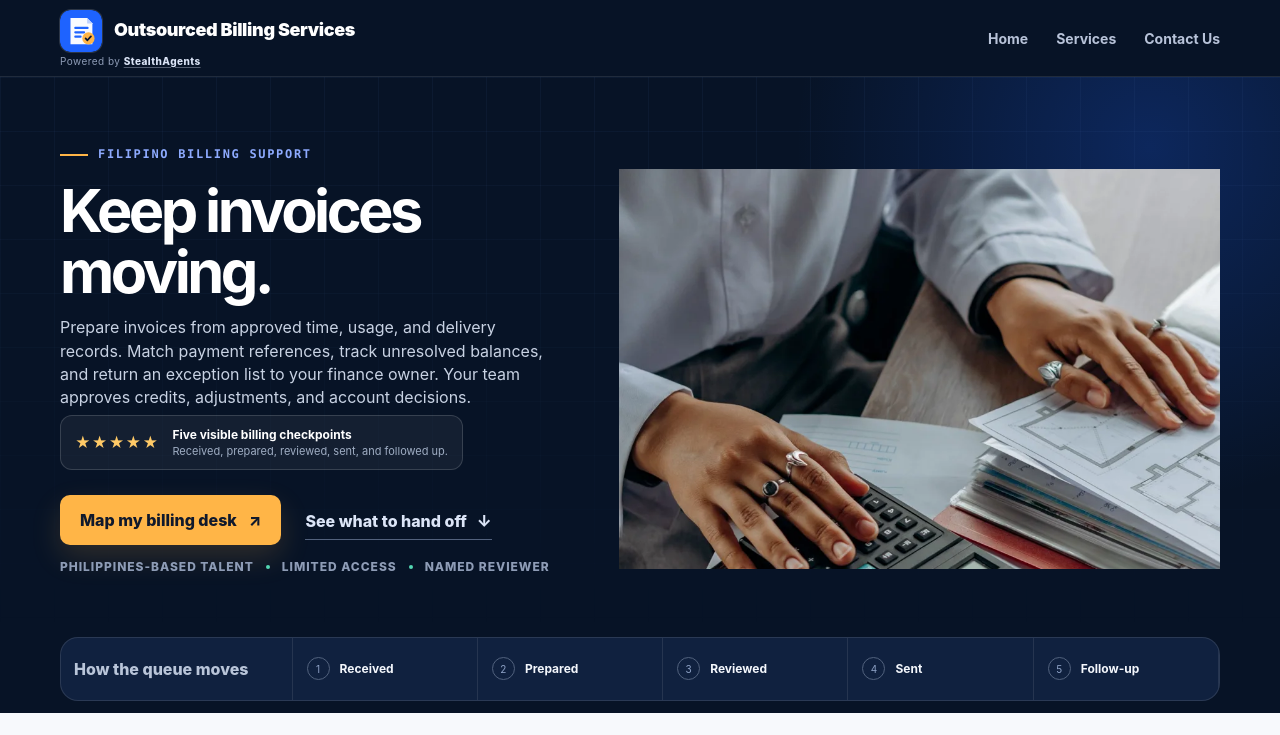
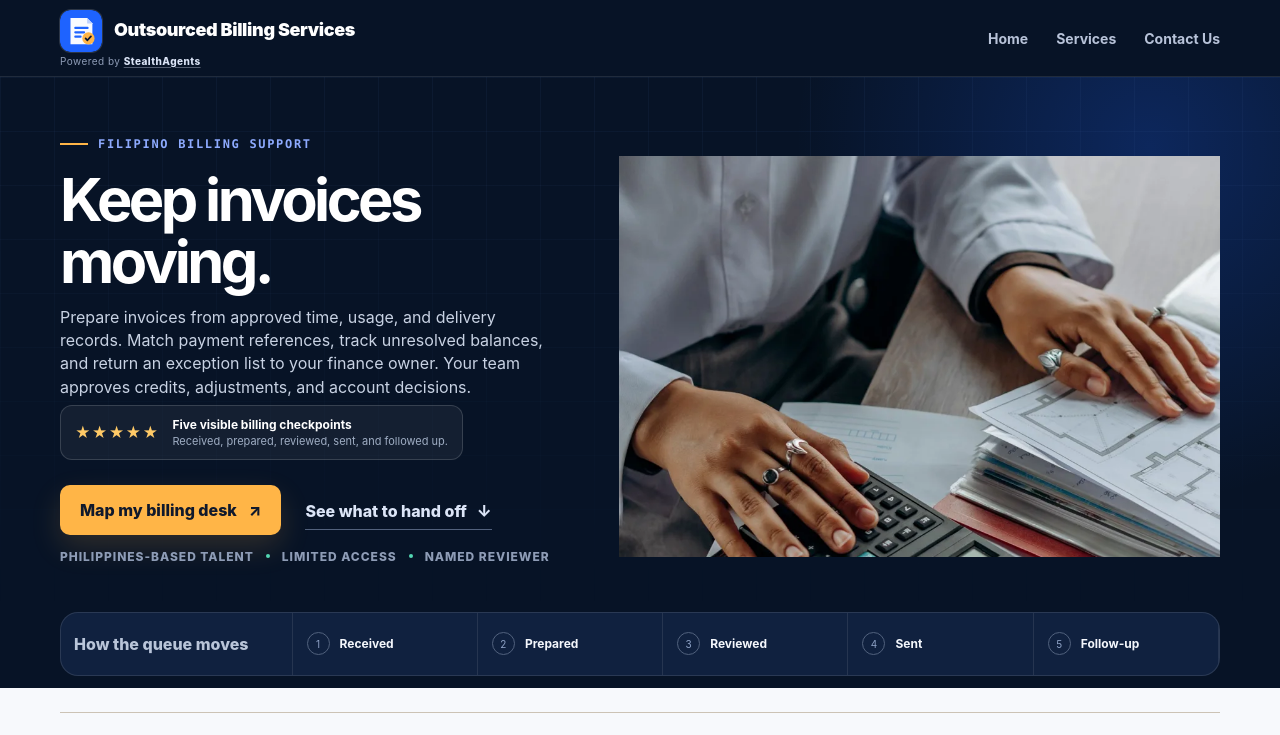
Before and after one commit to coolifystealthagents/outsourcedbillingservices, a Next.js app: page / in a window 1280 px wide. Shown: the top 735 px of the page. Built offline with nearby package versions, Linux system fonts and the light colour scheme.

Commit message:
Remove stacked hero padding and empty space inside billing homepage cards

```diff
--- a/app/field-design.css
+++ b/app/field-design.css
@@ -102,3 +102,5 @@ main .field-frame{min-height:0;max-height:none;background:transparent}
 @media(max-width:780px){.billing-home .workflow-strip{gap:0}.billing-home .workflow-strip>div:last-child:nth-child(even){grid-column:1/-1}.billing-home .workflow-strip>div{min-height:44px}.billing-home .gi-proof{padding:18px;margin-block:24px}}
 
 .service-detail .service-hero .eyebrow,.service-detail .service-workflow-section .eyebrow{color:#a7e4d0!important}.service-detail .service-hero-note{color:#dce6f0!important}.service-detail .btn.primary,.billing-directory .btn.primary{background:#e9b56c!important;color:#14283a!important;box-shadow:none!important}
+
+.billing-home .billing-hero{padding-top:24px}.billing-home .billing-copy{padding:12px 0 24px}.billing-home .billing-hero-grid{padding-block:24px!important}.billing-home .billing-service{min-height:0;padding:24px;border-radius:8px}.billing-home .service-top{margin-bottom:20px}.billing-home .service-link{padding-top:18px}.billing-home .billing-section-head{margin-bottom:28px}
```
